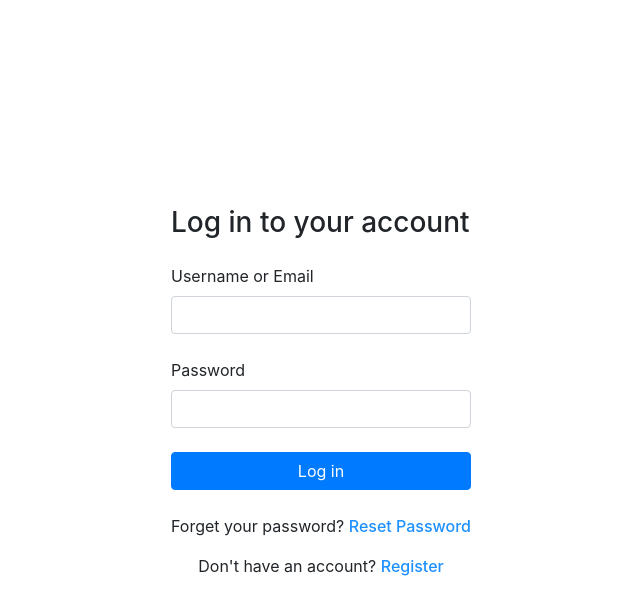
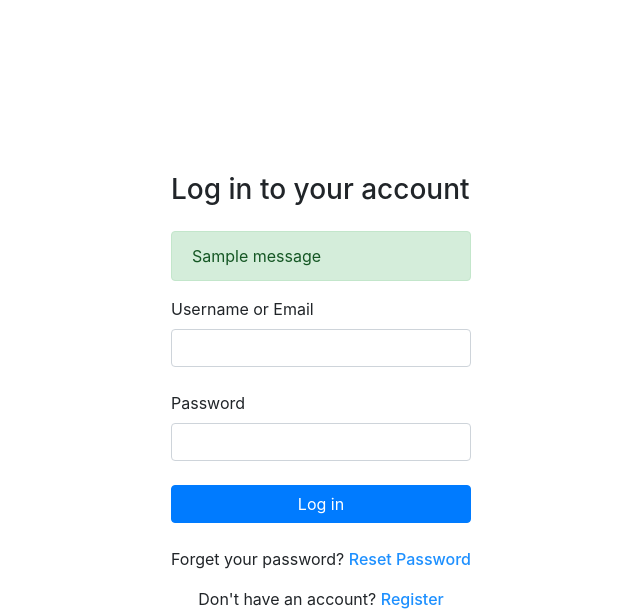
Before and after one commit to omidtj/first-django-app, a Django app: page /accounts/login/ in a window 1280 px wide. Shown: the top 610 px of the page, without its empty margins (319-959 px from the left). Run offline with Django 3.2, Linux system fonts and the light colour scheme; tables that the repository leaves empty hold one stand-in row (values such as "Sample post"); one stand-in notice (Sample message) is shown; some libraries are stand-ins or nearby versions.

Commit message:
login message

```diff
--- a/accounts/views.py
+++ b/accounts/views.py
@@ -4,6 +4,7 @@ from django.contrib.auth.forms import AuthenticationForm,UserCreationForm
 from django.contrib.auth.decorators import login_required
 from django.contrib.auth.models import User
 from django.db.models import Q
+from django.contrib import messages
 # from django.core.mail import send_mail
 # from django.conf import settings
 
@@ -15,11 +16,18 @@ def login_view(request):
             form = AuthenticationForm(request=request,data=request.POST) #post
             username= request.POST['username']
             password= request.POST['password']
-            user_data = User.objects.get(Q(username__iexact=username) | Q(email__iexact=username))
-            user = authenticate(username=user_data.username, password=password)
-            if user is not None:
-                login(request, user)
-                return redirect('/')
+            try:
+                user_data = User.objects.get(Q(username__iexact=username) | Q(email__iexact=username))
+                user = authenticate(username=user_data.username, password=password)
+                if user is not None:
+                    login(request, user)
+                    return redirect('/')
+                else :
+                    messages.add_message(request,messages.ERROR,'Login Failed Please enter correct Username and Password')
+            except:
+                messages.add_message(request,messages.ERROR,'Login Failed Please enter correct Username and Password')
+
+
         context={'form':form}
         return render(request,'accounts/login.html',context)
     else:
@@ -45,7 +53,11 @@ def signup_view(request):
                     user.first_name = first_name
                     user.last_name = last_name
                     user.save()
-                    return redirect('/')
+                    messages.add_message(request,messages.SUCCESS,'your account created successfully , Please Log in')
+                    return render(request,'accounts/login.html')
+                else :
+                    messages.add_message(request,messages.ERROR,'something went wrong , Please try again!')
+
         form =UserCreationForm()
         context={'form':form}
         return render(request,'accounts/signup.html',context)
--- a/templates/accounts/login.html
+++ b/templates/accounts/login.html
@@ -14,6 +14,11 @@
 
         <div style="width: 300px;">
             <h3 class="mb-4">Log in to your account</h3>
+            {% if messages %}
+            {% for message in messages %}
+            <div class="alert {% if message.tags == 'error' %} alert-danger {% else %} alert-{{ message.tags }}{% endif %}">{{ message|safe }}</div>
+            {% endfor %}
+            {% endif %}
             <form method="post" action="{% url 'accounts:login' %}">
                 {% csrf_token %}
                 <!-- Username input -->
@@ -40,6 +45,7 @@
                 </div>
 
             </form>
+
         </div>
       </div>
 
--- a/templates/accounts/signup.html
+++ b/templates/accounts/signup.html
@@ -14,6 +14,11 @@
 
         <div style="width: 300px;">
             <h3 class="mb-3">Sign Up</h3>
+            {% if messages %}
+            {% for message in messages %}
+            <div class="alert {% if message.tags == 'error' %} alert-danger {% else %} alert-{{ message.tags }}{% endif %}">{{ message|safe }}</div>
+            {% endfor %}
+            {% endif %}
             <form method="post" action="{% url 'accounts:signup' %}">
                 {% csrf_token %}
                 <!-- Username input -->
```
